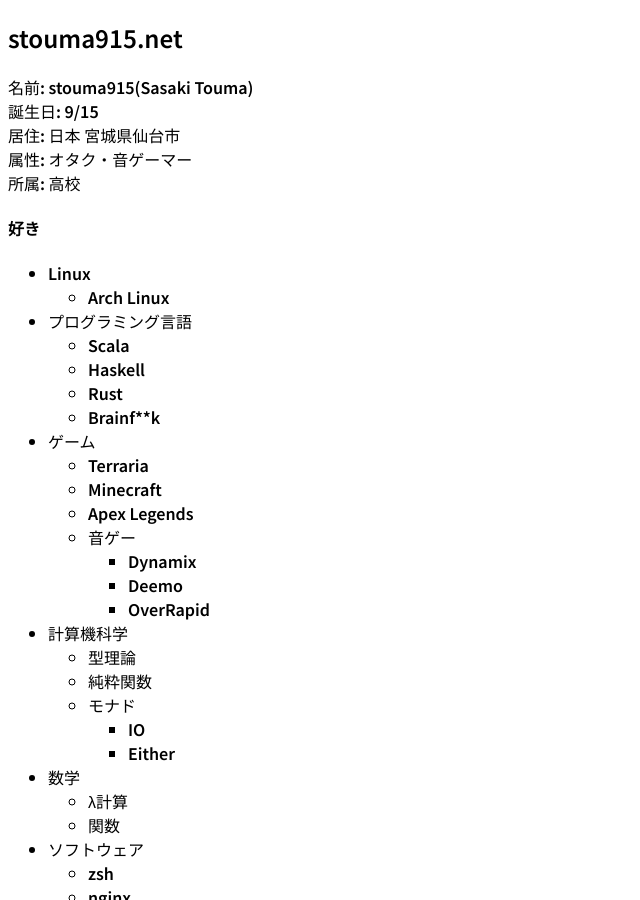
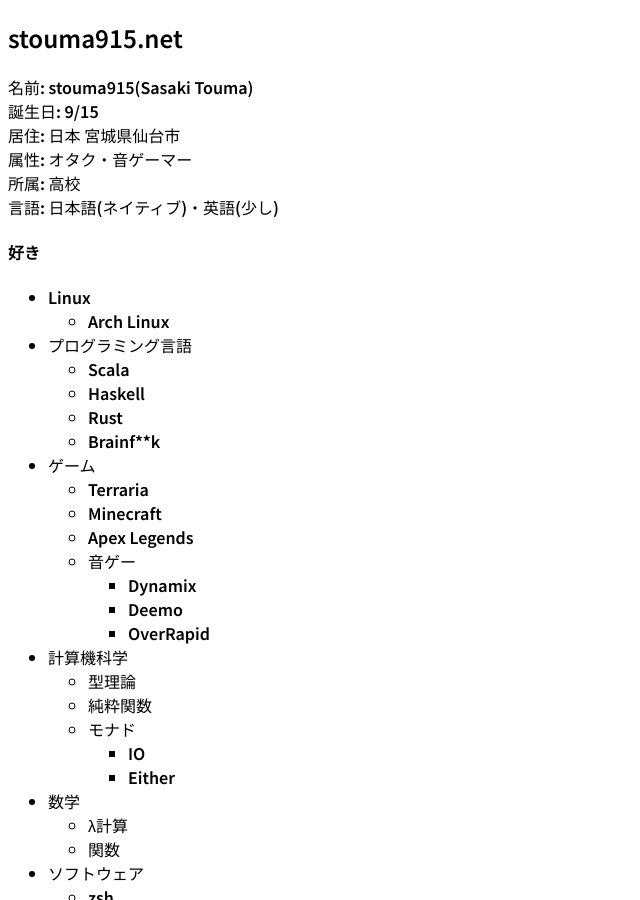
Before and after one commit to t-sasaki915/t-sasaki-net, a Jekyll site: the page built from docs/index.md, in a window 1280 px wide and 900 px high. Shown: the whole window, without its empty margins (0-640 px from the left). Built offline with Jekyll 4.4.1, drawn with Linux system fonts in a browser that asks for light colours; Markdown is read by kramdown in place of the engine named in the settings.

Commit message:
Update index.md

```diff
--- a/docs/index.md
+++ b/docs/index.md
@@ -9,7 +9,8 @@
 誕生日: 9/15<br>
 居住: 日本 宮城県仙台市<br>
 属性: オタク・音ゲーマー<br>
-所属: 高校
+所属: 高校<br>
+言語: 日本語(ネイティブ)・英語(少し)
 #### 好き
 - Linux
   - Arch Linux
```
